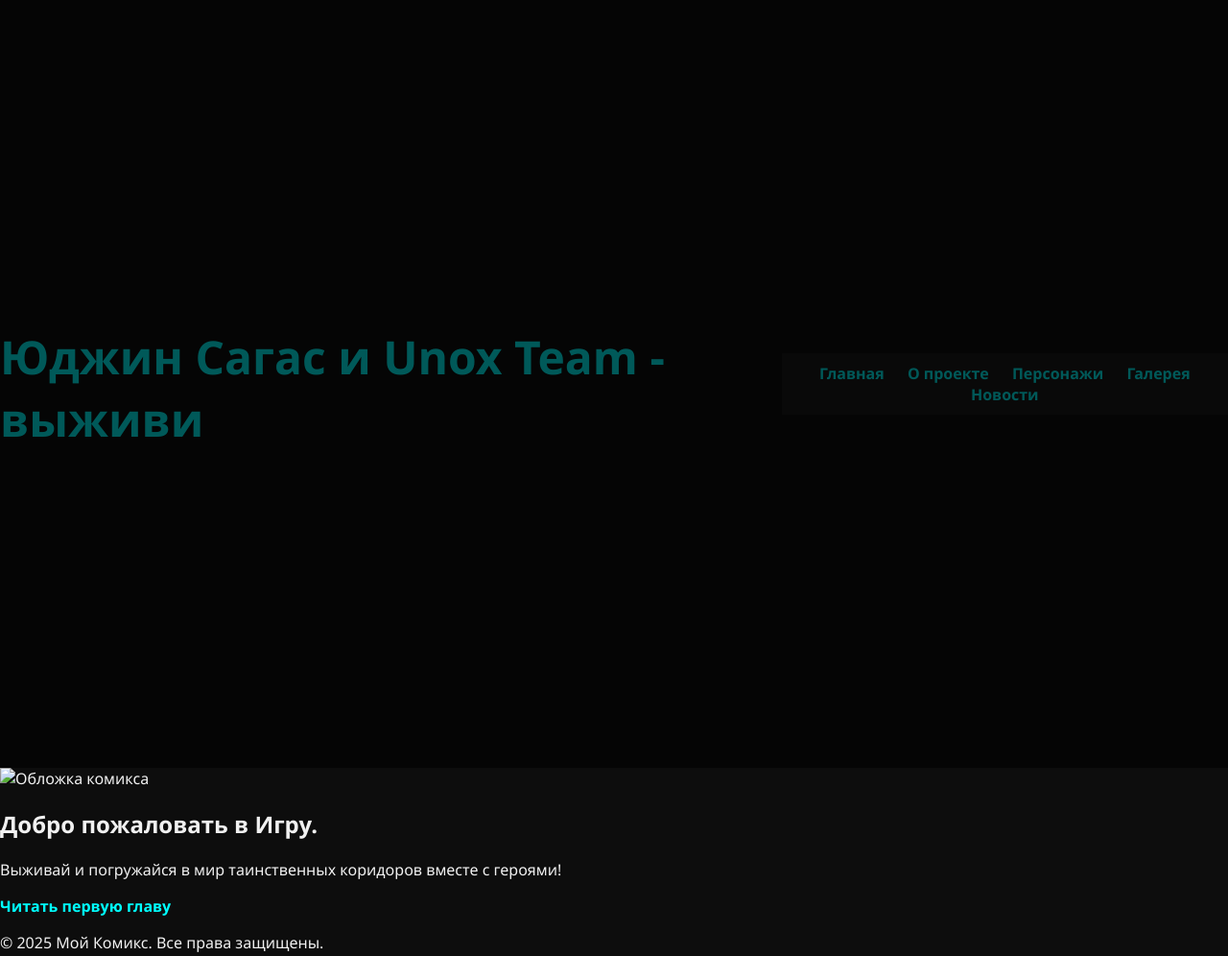
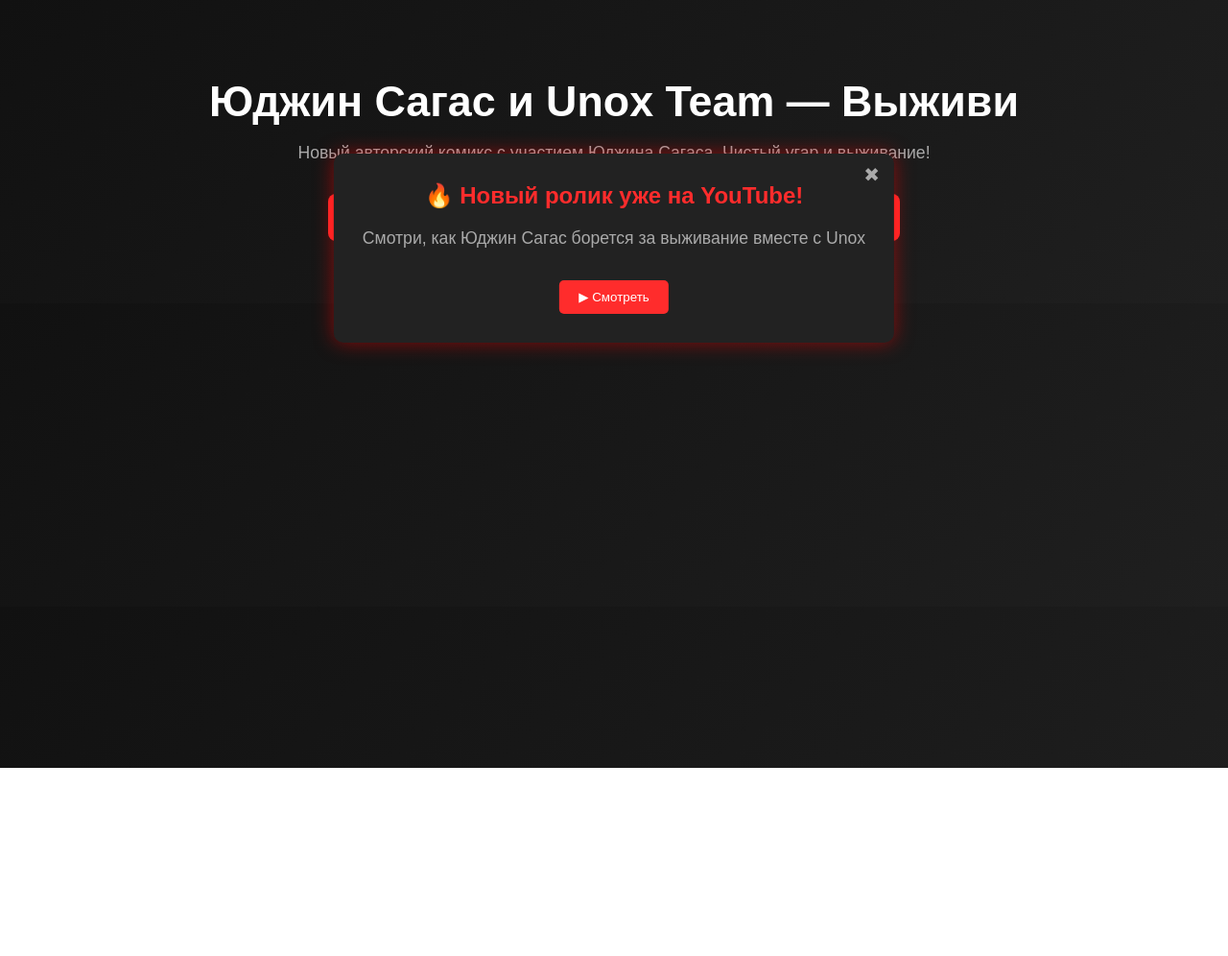
Before and after one commit to denzyby/comics-site, a plain HTML site: page index.html in a window 1280 px wide. Shown: the whole page at 96% size. After the commit the page ends 800 px from the top, so only its background shows below. Drawn offline with Linux system fonts and the light colour scheme; files that its build step writes are made by us from their sources.

Commit message:
Update index.html
Обновление! 1.1v

```diff
--- a/index.html
+++ b/index.html
@@ -2,32 +2,118 @@
 <html lang="ru">
 <head>
   <meta charset="UTF-8">
-  <title>Комикс про Юджина и Команду Unox</title>
-  <link rel="stylesheet" href="css/style.css">
+  <title>Юджин Сагас и Unox Team — Выживи</title>
+  <meta name="viewport" content="width=device-width, initial-scale=1.0">
+  <style>
+    body {
+      margin: 0;
+      font-family: 'Arial', sans-serif;
+      background: linear-gradient(135deg, #111, #1f1f1f);
+      color: #fff;
+      text-align: center;
+      overflow-x: hidden;
+    }
+    header {
+      padding: 50px 20px;
+      animation: fadeIn 1.5s ease-out;
+    }
+    h1 {
+      font-size: 2.8rem;
+      margin-bottom: 10px;
+    }
+    p {
+      font-size: 1.1rem;
+      color: #aaa;
+    }
+    .btn {
+      display: inline-block;
+      margin: 15px 10px;
+      padding: 15px 30px;
+      background: #ff2c2c;
+      color: white;
+      text-decoration: none;
+      font-weight: bold;
+      border-radius: 8px;
+      transition: background 0.3s;
+    }
+    .btn:hover {
+      background: #ff5555;
+    }
+    @keyframes fadeIn {
+      from { opacity: 0; transform: translateY(-20px); }
+      to { opacity: 1; transform: translateY(0); }
+    }
+
+    /* Всплывающее окно */
+    .popup {
+      display: none;
+      position: fixed;
+      top: 20%;
+      left: 50%;
+      transform: translateX(-50%);
+      background: #222;
+      padding: 30px;
+      border-radius: 10px;
+      box-shadow: 0 0 20px rgba(255,0,0,0.5);
+      z-index: 999;
+      max-width: 90%;
+    }
+    .popup h2 {
+      margin-top: 0;
+      color: #ff2c2c;
+    }
+    .popup button {
+      margin-top: 15px;
+      padding: 10px 20px;
+      background: #ff2c2c;
+      color: white;
+      border: none;
+      border-radius: 5px;
+      cursor: pointer;
+    }
+    .close-btn {
+      position: absolute;
+      top: 10px;
+      right: 15px;
+      font-size: 20px;
+      cursor: pointer;
+      color: #aaa;
+    }
+    .close-btn:hover {
+      color: white;
+    }
+  </style>
 </head>
 <body>
-  <header class="site-header">
-    <h1>Юджин Сагас и Unox Team - выживи</h1>
-    <nav>
-      <a href="index.html">Главная</a>
-      <a href="about.html">О проекте</a>
-      <a href="characters.html">Персонажи</a>
-      <a href="gallery.html">Галерея</a>
-      <a href="blog.html">Новости</a>
-    </nav>
+
+  <header>
+    <h1>Юджин Сагас и Unox Team — Выживи</h1>
+    <p>Новый авторский комикс с участием Юджина Сагаса. Чистый угар и выживание!</p>
+    <a href="comics.html" class="btn">📖 Читать</a>
+    <a href="https://сайт-команды.рф" class="btn" target="_blank">🌐 Сайт команды Unox</a>
+    <a href="#about" class="btn">ℹ️ О проекте</a>
   </header>
 
-  <section class="hero">
-    <img src="file:///E:/%D0%94%D0%9B%D0%AF%20%D0%9F%D0%A0%D0%95%D0%92%D0%AC%D0%AE/%D0%BA%D0%BE%D0%BC%D0%B8%D0%BA%D1%81%D1%8A/%D0%BA%D0%B0%D1%80%D1%82%D0%B8%D0%BD%D0%BA%D0%B8/a821760b-5a09-461c-a0b9-04c5419e3346.jpg" alt="Обложка комикса">
-    <div class="hero-text">
-      <h2>Добро пожаловать в Игру.</h2>
-      <p>Выживай и погружайся в мир таинственных коридоров вместе с героями!</p>
-      <a class="btn" href="chapter1.html">Читать первую главу</a>
-    </div>
-  </section>
+  <!-- Всплывающее окно -->
+  <div class="popup" id="popup">
+    <span class="close-btn" onclick="closePopup()">✖</span>
+    <h2>🔥 Новый ролик уже на YouTube!</h2>
+    <p>Смотри, как Юджин Сагас борется за выживание вместе с Unox</p>
+    <button onclick="window.open('https://youtube.com/ссылка-на-ролик', '_blank')">▶ Смотреть</button>
+  </div>
 
-  <footer>
-    <p>© 2025 Мой Комикс. Все права защищены.</p>
-  </footer>
+  <script>
+    // Показать всплывающее окно через 5 секунд
+    window.onload = function() {
+      setTimeout(function() {
+        document.getElementById("popup").style.display = "block";
+      }, 5000);
+    };
+
+    function closePopup() {
+      document.getElementById("popup").style.display = "none";
+    }
+  </script>
+
 </body>
 </html>
```
